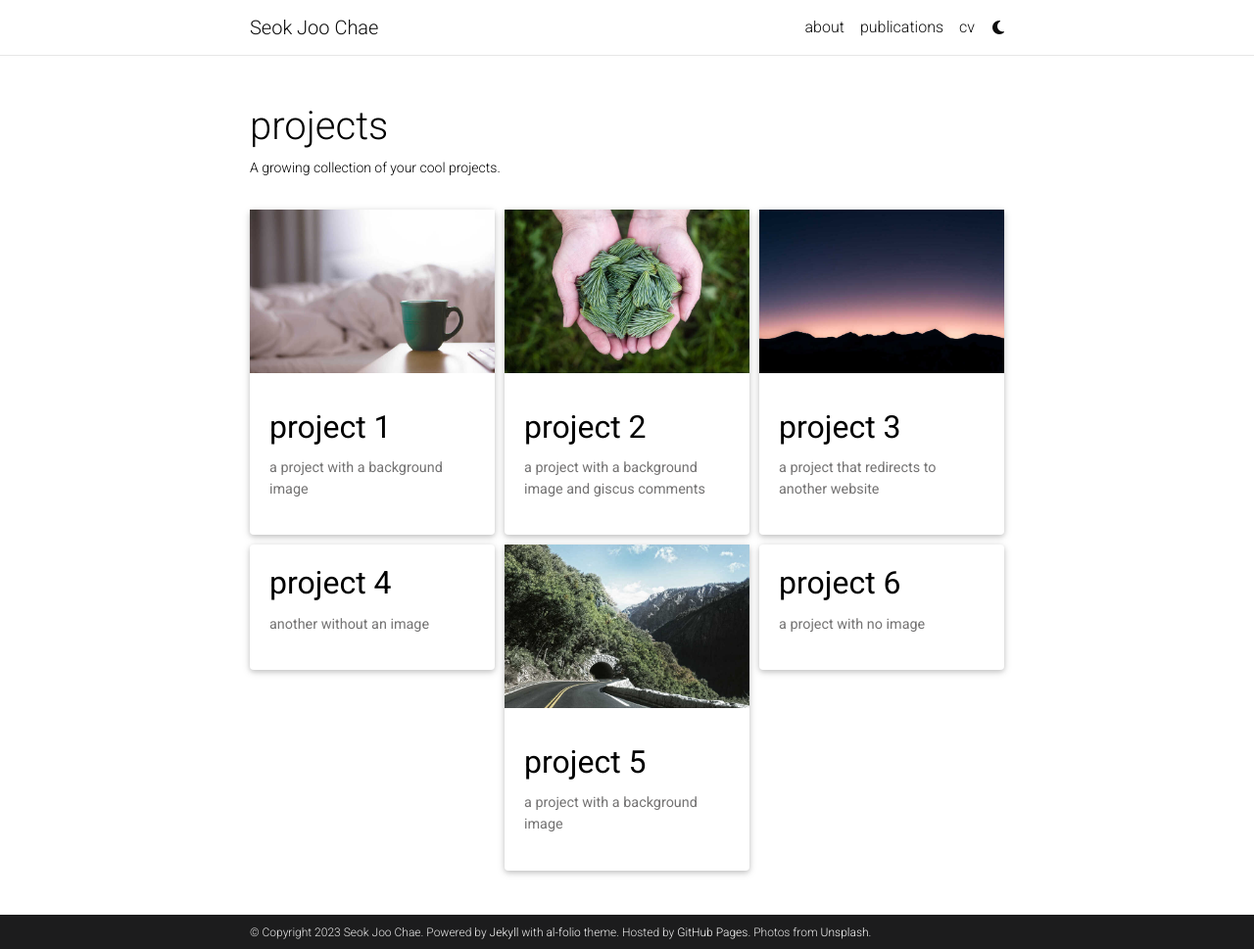
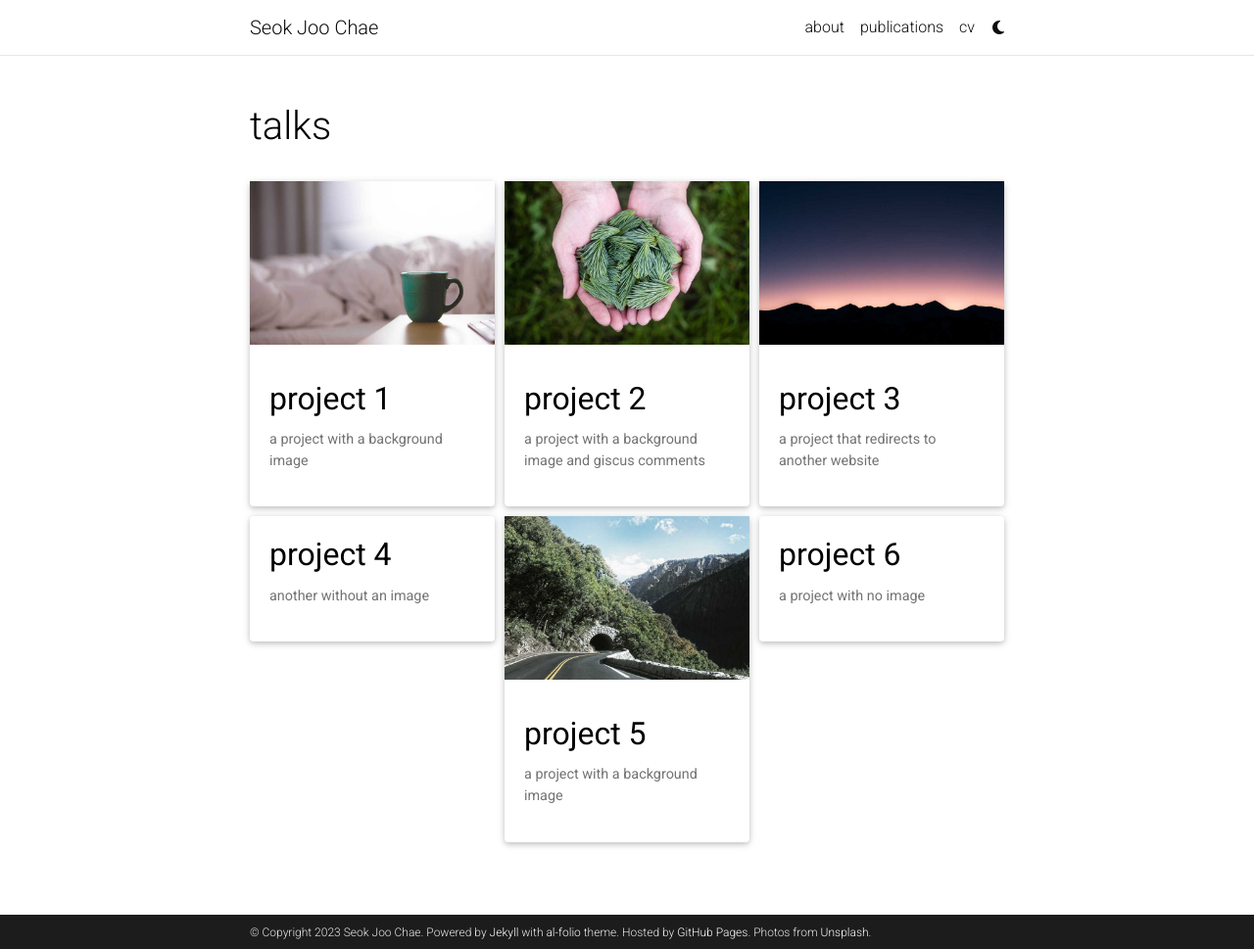
Before and after one commit to sjchae1207/sjchae1207.github.io, a Jekyll site: the page built from _pages/talks.md, in a window 1280 px wide and 969 px high. Shown: the whole window at 98% size. Built offline with Jekyll 4.4.1, drawn with Linux system fonts in a browser that asks for light colours; full-size pictures stand in for the smaller copies a plugin makes; comment, search, counter and statistics services are not loaded; a style sheet for code colours, icons or effects is not loaded.

```diff
--- a/_bibliography/papers.bib
+++ b/_bibliography/papers.bib
@@ -51,7 +51,7 @@
 
 @unpublished{PDEQSSA,
 title ={(In preparation) Validity of Michaelis–Menten rate law in spatially heterogeneous systems},
-author = {Seolah Shin and Seok Joo Chae and Seunggyu Lee and Jae Kyoung Kim},
+author = {Seolah Shin+ and Seok Joo Chae+ and Seunggyu Lee and Jae Kyoung Kim},
 year = {2023},
 selected = {true}
 }
--- a/_config.yml
+++ b/_config.yml
@@ -273,7 +273,7 @@
 
 scholar:
 
-  last_name: [Chae]
+  last_name: [Chae, Chae+]
   first_name: [Seok Joo, Seokjoo]
 
   style: apa
--- a/_data/cv.yml
+++ b/_data/cv.yml
@@ -22,8 +22,8 @@
       institution: KAIST, Republic of Korea
       year: 2017
       description:
-        - Major in Mathematical Sciences
-        - Minor in Chemistry
+        - "Major: Mathematical Sciences"
+        - "Minor: Chemistry"
 
 # - title: Experience
 #   type: time_table
--- a/_pages/talks.md
+++ b/_pages/talks.md
@@ -1,8 +1,8 @@
 ---
 layout: page
-title: projects
-permalink: /projects/
-description: A growing collection of your cool projects.
+title: talks
+permalink: /talks/
+description:
 nav: false
 nav_order: 2
 display_categories: [work, fun]
```
